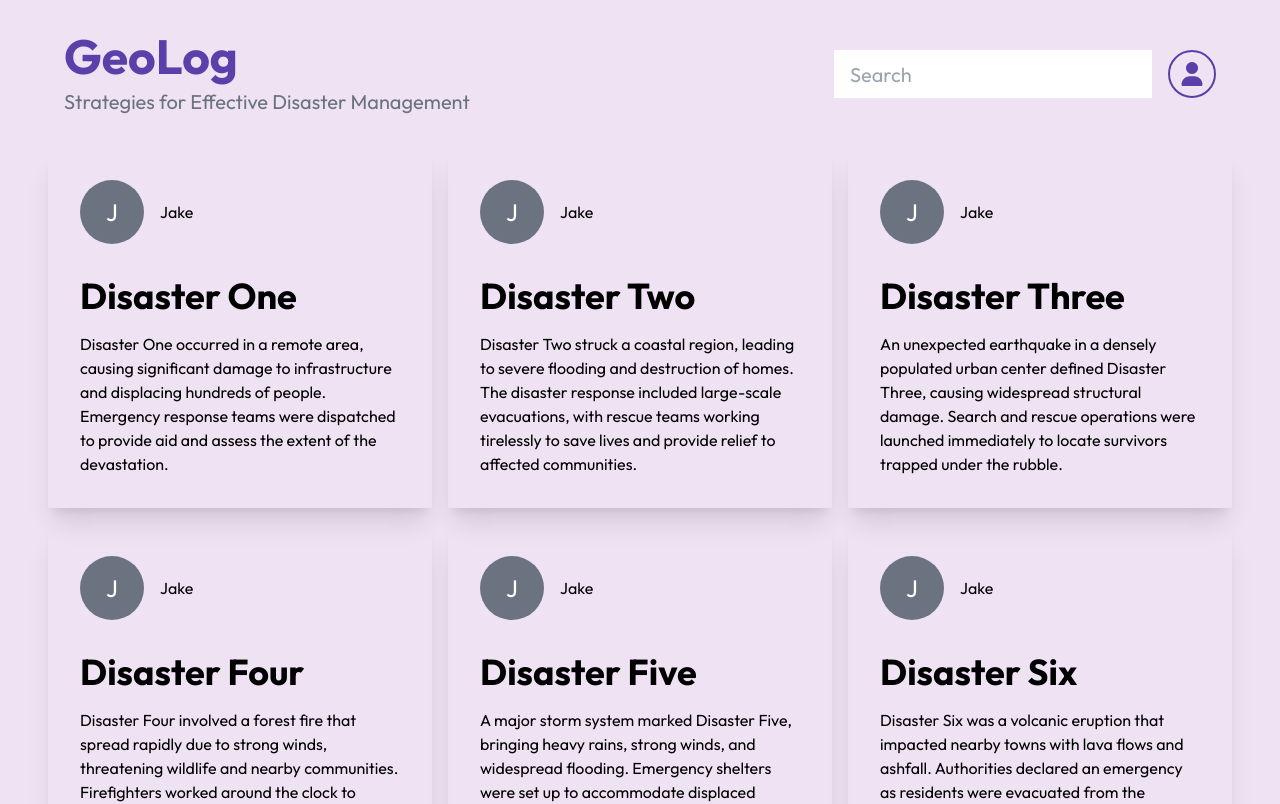
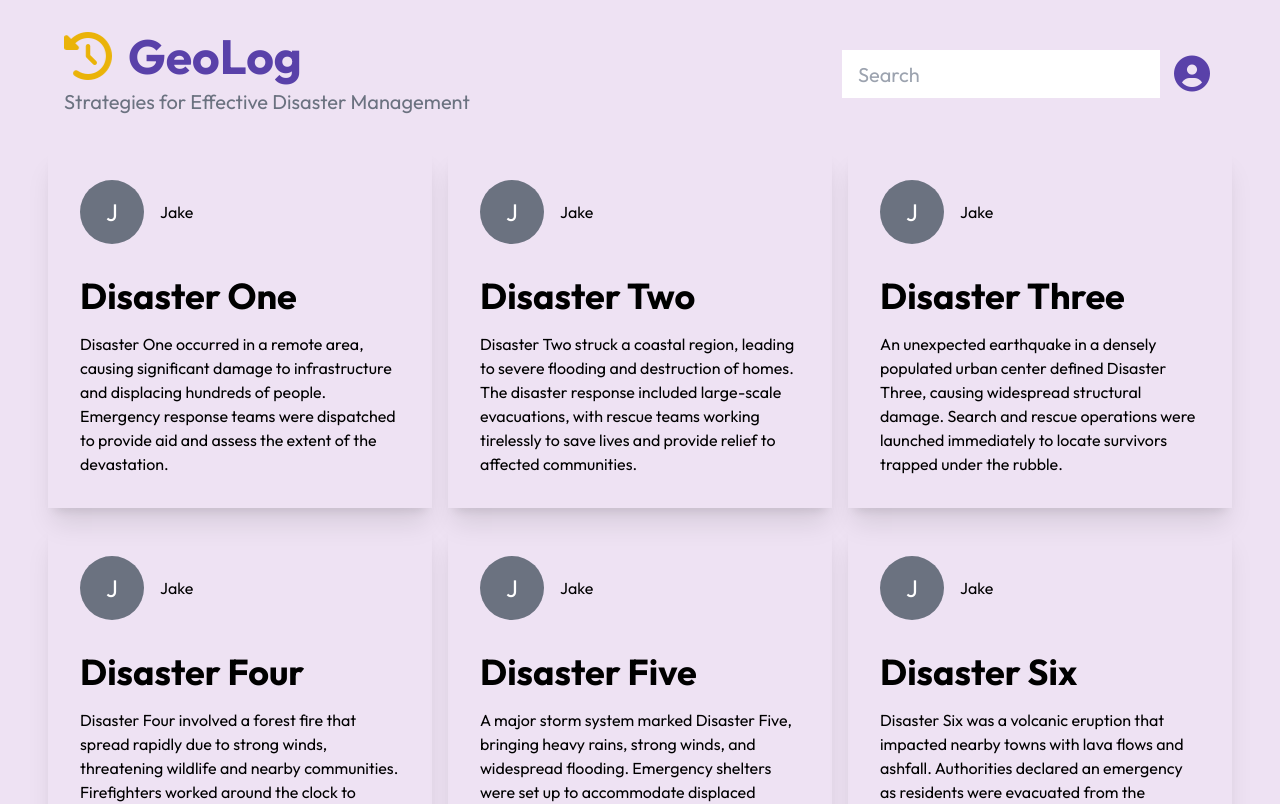
Before and after one commit to sury-dev/Disaster-Management-System, a React (Vite) app in the folder client/: page /user/blog in a window 1280 px wide. Shown: the top 804 px of the page. Built offline with nearby package versions, Linux system fonts and the light colour scheme; a web font is replaced by a local one.

Commit message:
Update Blog page

```diff
--- a/client/src/components/Blog.jsx
+++ b/client/src/components/Blog.jsx
@@ -7,14 +7,14 @@ function Blog() {
     <main className="w-full min-h-screen pb-16 mb-0">
       <header className="px-16 my-8 flex justify-between items-center">
         <div id="blog-heading">
-          <h2 className="text-5xl font-bold text-dark-purple mb-2">GeoLog</h2>
+          <h2 className="text-5xl font-bold text-dark-purple mb-2 flex gap-4 items-center"><span><i id="logo-spin" className="fa-solid fa-history text-5xl text-yellow-500"></i></span><span>GeoLog</span></h2>
           <p className="text-xl text-gray-500">
             Strategies for Effective Disaster Management
           </p>
         </div>
         <div className="flex items-center">
             <input type="text" placeholder="Search" className="h-12 p-4 text-xl outline-dark-purple" />
-            <i className="fa fa-user ml-4 text-2xl text-dark-purple border-2 border-dark-purple hover:border-dark-purple-x hover:text-dark-purple-x duration-100 w-12 h-12 rounded-full grid place-items-center" aria-hidden="true"></i>
+            <i className="fa-solid fa-circle-user ml-2 text-4xl text-dark-purple hover:text-dark-purple-x duration-100 w-12 h-12 grid place-items-center"></i>
         </div>
       </header>
       <ul className="w-full flex flex-wrap gap-4 justify-center">
--- a/client/src/components/Dashboard/Header.jsx
+++ b/client/src/components/Dashboard/Header.jsx
@@ -13,7 +13,7 @@ export default function Header() {
   return (
     <header className="pt-4 pb-2 px-8 flex justify-between items-center">
       <h1 className="text-5xl text-center text-dark-purple font-bold">
-        <i className="fas fa-map-marker-alt text-[#FF4500] mr-2"></i>
+        <i id="icon-spin" className="fas fa-map-marker-alt text-[#FF4500] mr-2"></i>
         <span>GeoAlert</span>
       </h1>
       <nav className="hidden lg:block">
--- a/client/src/index.css
+++ b/client/src/index.css
@@ -23,7 +23,7 @@
   }
 }
 
-header h1 i {
+#logo-spin {
   animation: spin infinite 2s linear;
 }
 
```
